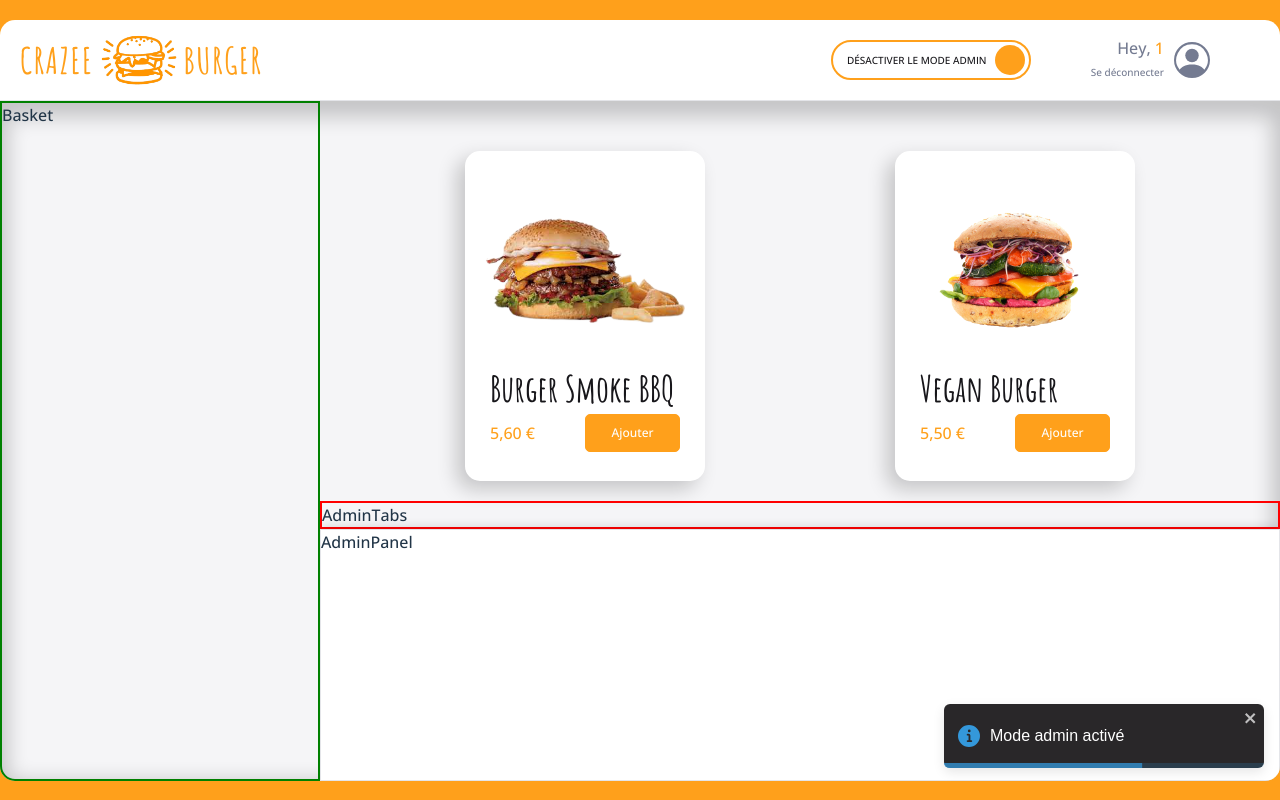
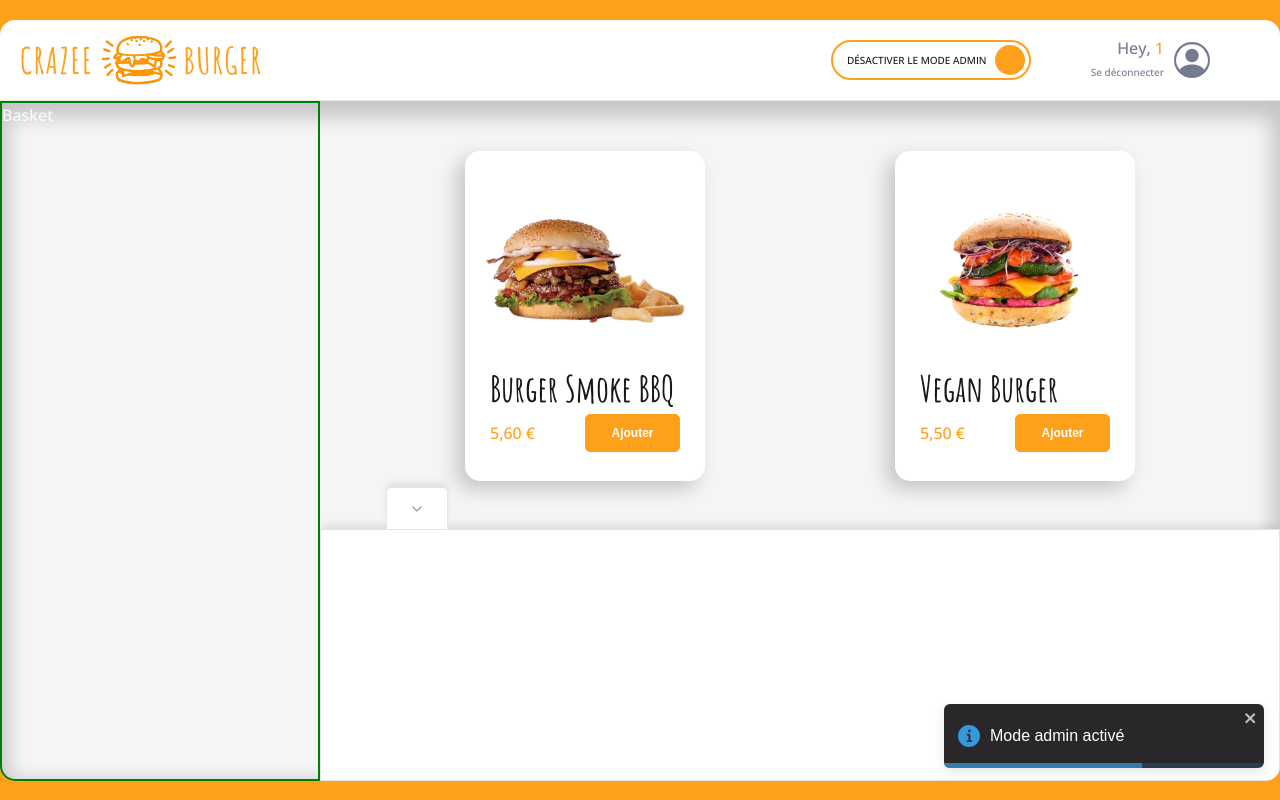
Before and after one commit to Karvaneg/crazee-burger, a React (Vite) app: page /order/1 in a window 1280 px wide. Both pictures are taken after a click on the label 930 px from the left and 60 px from the top of the page. Built offline with nearby package versions, Linux system fonts and the light colour scheme.

Commit message:
💄 F07: ADMIN > Tabs > Add Tab component

```diff
--- a/src/components/pages/order/Main/Admin/AdminTabs.jsx
+++ b/src/components/pages/order/Main/Admin/AdminTabs.jsx
@@ -1,14 +1,17 @@
 import styled from "styled-components";
+import Tab from "../../../../reusable-ui/Tab";
+import { FiChevronDown } from "react-icons/fi";
 
 export default function AdminTabs() {
   return (
     <AdminTabsStyled>
-        AdminTabs
+        <Tab Icon={<FiChevronDown />} />
     </AdminTabsStyled>
   )
 }
 
 const AdminTabsStyled = styled.div`
-    border: 2px solid red;
+    display: flex;
+    padding: 0 20px;
 
 `;
--- /dev/null
+++ b/src/components/reusable-ui/Tab.jsx
@@ -0,0 +1,49 @@
+import styled from "styled-components";
+import { theme } from "../../theme";
+
+export default function Tab({ Icon }) {
+  return (
+    <TabStyled>
+        <div className="icon">
+            {Icon}
+        </div>
+    </TabStyled>
+  )
+}
+
+const TabStyled = styled.button`
+    height: 43px;
+    padding: 0 22px;
+    display: flex;
+    align-items: center;
+    justify-content: center;
+    position: relative;
+    left: 5%;
+    top: 1px;
+    cursor: pointer;
+
+    // fonts
+    font-size: ${theme.fonts.size.P0};
+    color: ${theme.colors.greySemiDark};
+
+    // background and shadow
+    background: ${theme.colors.white};
+    box-shadow: ${theme.shadows.subtle};
+
+    // borders
+    border-width: 1px 1px 1px 1px;
+    border-style: solid;
+    border-color: ${theme.colors.greyLight};
+
+    // border-radius
+    border-radius: ${theme.borderRadius.round};
+    border-bottom-left-radius: 0px;
+    border-bottom-right-radius: 0px;
+
+    &:hover {
+        border-bottom: 1px solid ${theme.colors.white};
+    }
+    .icon {
+        display: flex;
+    }
+`;
--- a/src/index.css
+++ b/src/index.css
@@ -13,17 +13,18 @@
   -moz-osx-font-smoothing: grayscale;
 }
 
-a {
+/* a {
   font-weight: 500;
   color: #646cff;
   text-decoration: inherit;
 }
 a:hover {
   color: #535bf2;
-}
+} */
 
 body {
   margin: 0;
+  box-sizing: border-box;
   /* display: flex;
   place-items: center; */
   min-width: 320px;
@@ -31,12 +32,12 @@ body {
   font-family: "Open Sans", sans-serif;
 }
 
-h1 {
+/* h1 {
   font-size: 3.2em;
   line-height: 1.1;
-}
+} */
 
-button {
+/* button {
   border-radius: 8px;
   border: 1px solid transparent;
   padding: 0.6em 1.2em;
@@ -53,9 +54,9 @@ button:hover {
 button:focus,
 button:focus-visible {
   outline: 4px auto -webkit-focus-ring-color;
-}
+} */
 
-@media (prefers-color-scheme: light) {
+/* @media (prefers-color-scheme: light) {
   :root {
     color: #213547;
     background-color: #ffffff;
@@ -66,4 +67,4 @@ button:focus-visible {
   button {
     background-color: #f9f9f9;
   }
-}
+} */
```
